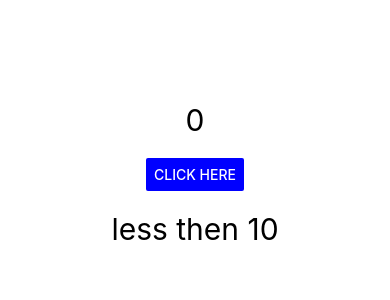
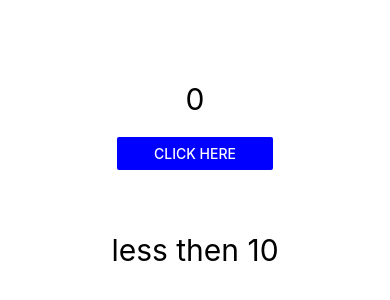
Before and after one commit to AyedNejmeddine/react-native-basics, a React Native app: screen / in a window 390 px wide. Shown: the part 248-548 px from the top of the page. Built offline with nearby package versions, Linux system fonts and the light colour scheme.

Commit message:
add style for a button

```diff
--- a/App.js
+++ b/App.js
@@ -15,7 +15,13 @@ const App = () => {
   return (
     <View style={styles.body}>
       <Text style={styles.text}>{count}</Text>
-      <Button color={param.style} title="click here" onPress={onClickButton} />
+      <View style={styles.button}>
+        <Button
+          color={param.style}
+          title="click here"
+          onPress={onClickButton}
+        />
+      </View>
       <Text style={styles.text}>{param.title}</Text>
     </View>
   );
@@ -32,6 +38,10 @@ const styles = StyleSheet.create({
     fontSize: 30,
     margin: 20,
   },
+  button: {
+    height: 75,
+    width: '40%',
+  },
 });
 
 export default App;
```
